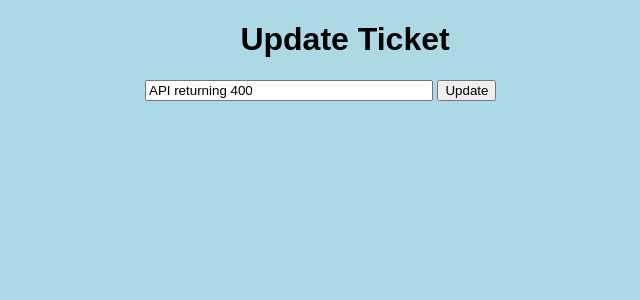
After one commit to aswinthomas/issue-ticket-creator, a Flask app: page /update/2 in a window 1280 px wide. The commit adds this page. Shown: the top 300 px of the page, without its empty margins (295-935 px from the left). Run offline with Flask 3, Linux system fonts and the light colour scheme; data comes from the database, SQL or seed files in the repository; both versions use the stored data as it was after the commit.

Commit message:
update ticket

```diff
--- a/app.py
+++ b/app.py
@@ -22,8 +22,11 @@ class Ticket(db.Model):
 with app.app_context():
     inspector = inspect(db.engine)
     if not inspector.has_table(Ticket.__tablename__):
+        print("DB does not exist, creating...")
         # Create the tables
         db.create_all()
+    else:
+        print(f"DB already exists")
 
 
 @app.route('/', methods=['POST', 'GET'])
@@ -36,11 +39,36 @@ def index():
             db.session.commit()
             return redirect('/')
         except:
-            return "Encountered issue adding new ticket"
+            return "Encountered issue adding new ticket. Create a ticket for it :)"
     else:
         tickets = Ticket.query.order_by(Ticket.date_created).all()
         return render_template('index.html', tickets=tickets)
 
 
+@app.route('/delete/<int:id>')
+def delete(id):
+    ticket_to_delete = Ticket.query.get_or_404(id)
+    try:
+        db.session.delete(ticket_to_delete)
+        db.session.commit()
+        return redirect('/')
+    except:
+        return "Encountered issue deleting the ticket. Create a ticket for it :)"
+
+
+@app.route('/update/<int:id>', methods=['POST', 'GET'])
+def update(id):
+    ticket = Ticket.query.get_or_404(id)
+    if request.method == 'POST':
+        ticket.content = request.form['content']
+        try:
+            db.session.commit()
+            return redirect('/')
+        except:
+            return "Encountered issue adding new ticket. Create a ticket for it :)"
+    else:
+        return render_template('update.html', ticket=ticket)
+
+
 if __name__ == "__main__":
     app.run(debug=True)
--- /dev/null
+++ b/templates/update.html
@@ -0,0 +1,18 @@
+{% extends 'base.html' %}
+
+{% block head %}
+<title>Bug Ticket Creator</title>
+{% endblock %}
+
+{% block body %}
+<div class="content">
+    <h1 style="text-align: center">Update Ticket</h1>
+
+    <div class="form">
+        <form action="/update/{{ticket.id}}" method="POST">
+            <input type="text" name="content" id="content" value="{{ticket.content}}">
+            <input type="submit" value="Update">
+        </form>
+    </div>
+</div>
+{% endblock %}
```
Also changed, not shown: templates/index.html (+4 -3 lines), README.md, instance/test.db.
